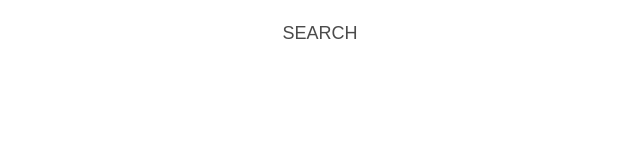
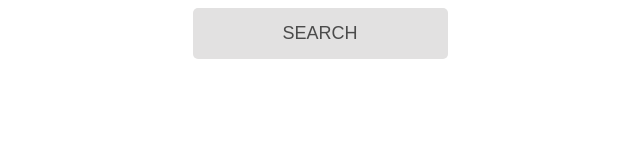
Before and after one commit to nomozov98/BakOne.uz, a plain HTML site: page index.html in a window 1280 px wide. Shown: the whole page, without its empty margins (320-960 px from the left). Drawn offline with Linux system fonts and the light colour scheme.

Commit message:
Update index.html

```diff
--- a/index.html
+++ b/index.html
@@ -14,7 +14,7 @@ button {
     outline: none;
     border: none;
     width: 255px;
-    background-color: white;
+    background-color: #e2e1e1;
     color: #4b4b4b;
     font-size: 18px;
     padding: 15px 83px;
```
